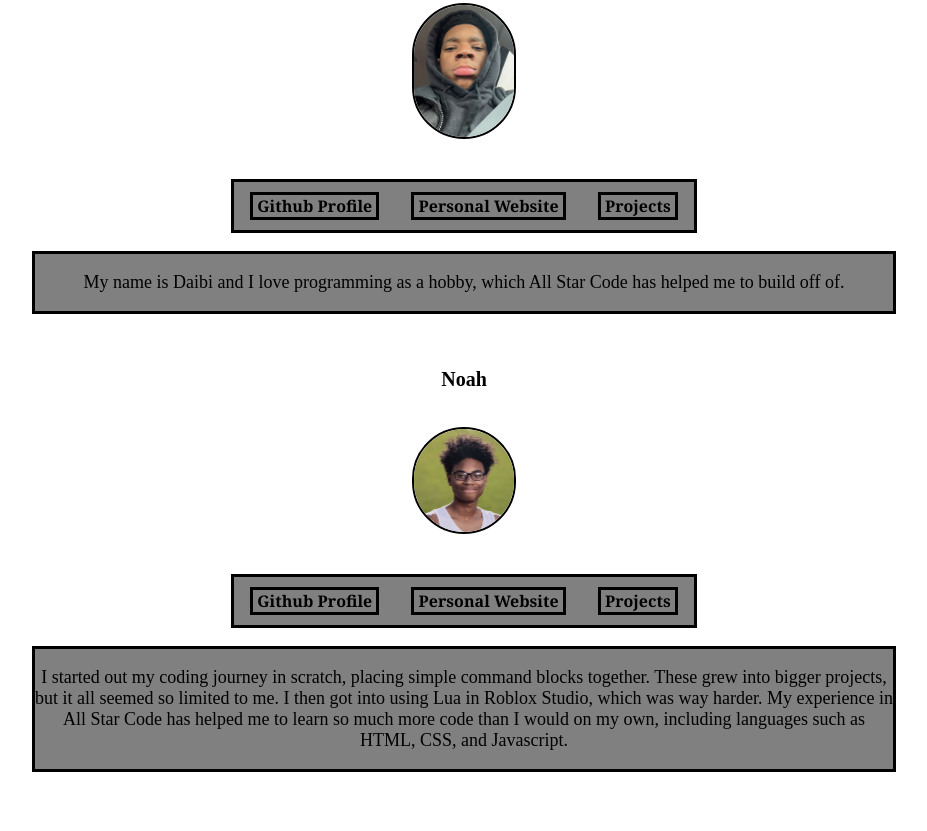
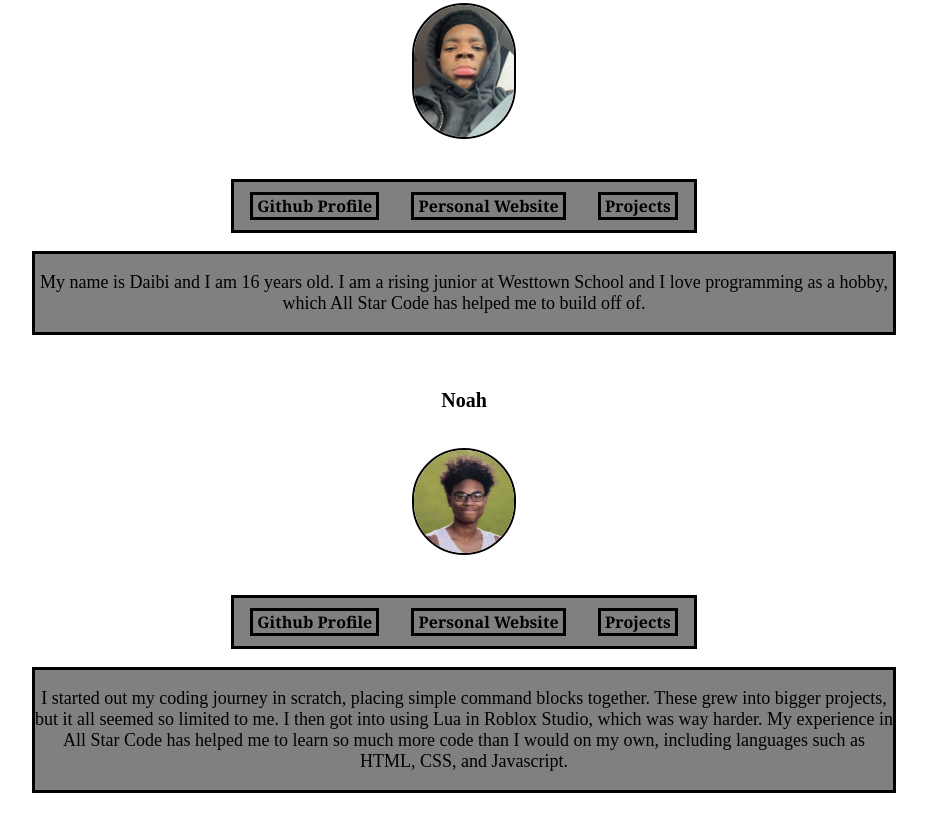
Before and after one commit to NoahASC24/Code-Mavericks-main-build, a plain HTML site: page index.html in a window 1280 px wide. Shown: the part 1333-2164 px from the top of the page, without its empty margins (176-1103 px from the left). Drawn offline with Linux system fonts and the light colour scheme.

Commit message:
Update index.html

```diff
--- a/index.html
+++ b/index.html
@@ -75,7 +75,7 @@
             </nav>
         </div>
         <br>
-        <div class="bio"><p>My name is Daibi and I love programming as a hobby, which All Star Code has helped me to build off of.</p></div>
+        <div class="bio"><p>My name is Daibi and I am 16 years old. I am a rising junior at Westtown School and I love programming as a hobby, which All Star Code has helped me to build off of.</p></div>
         <br><br><br id="Noah">
         <div class="header">Noah</div>
         <br><br>
```
